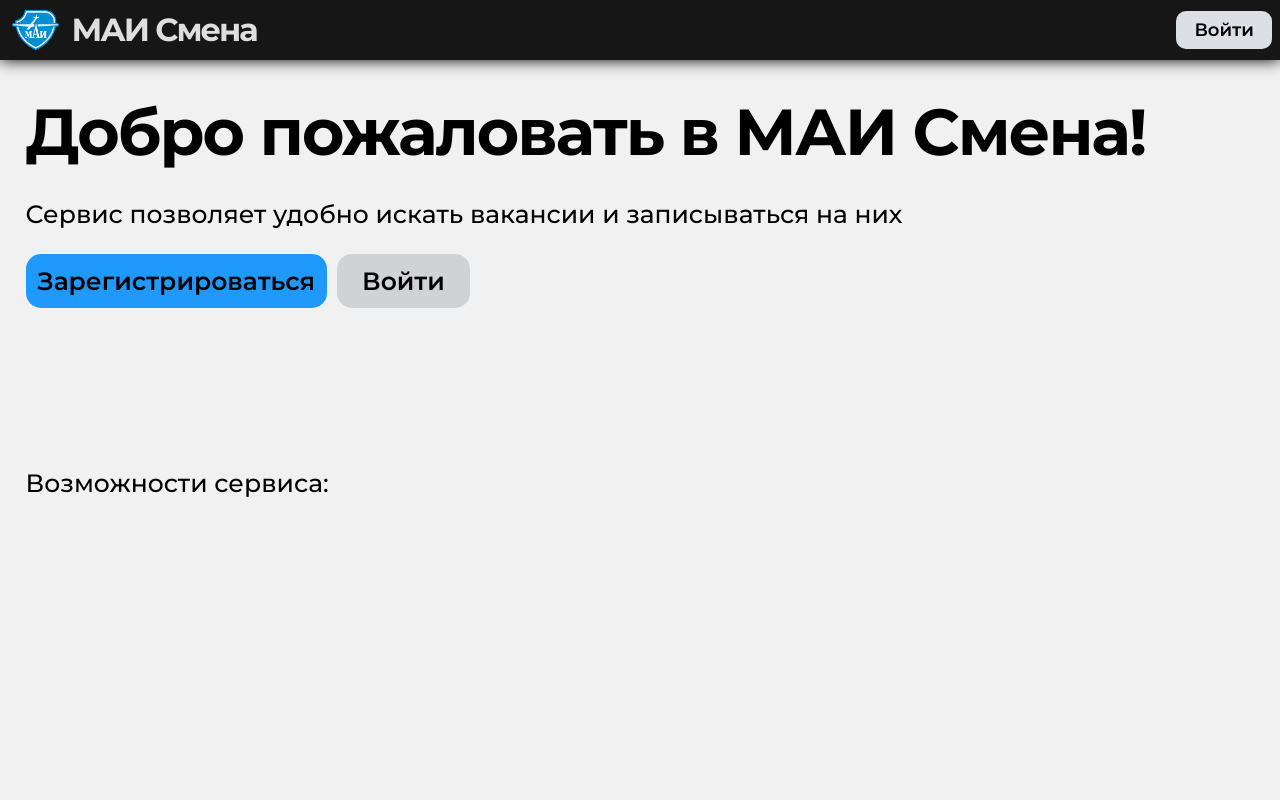
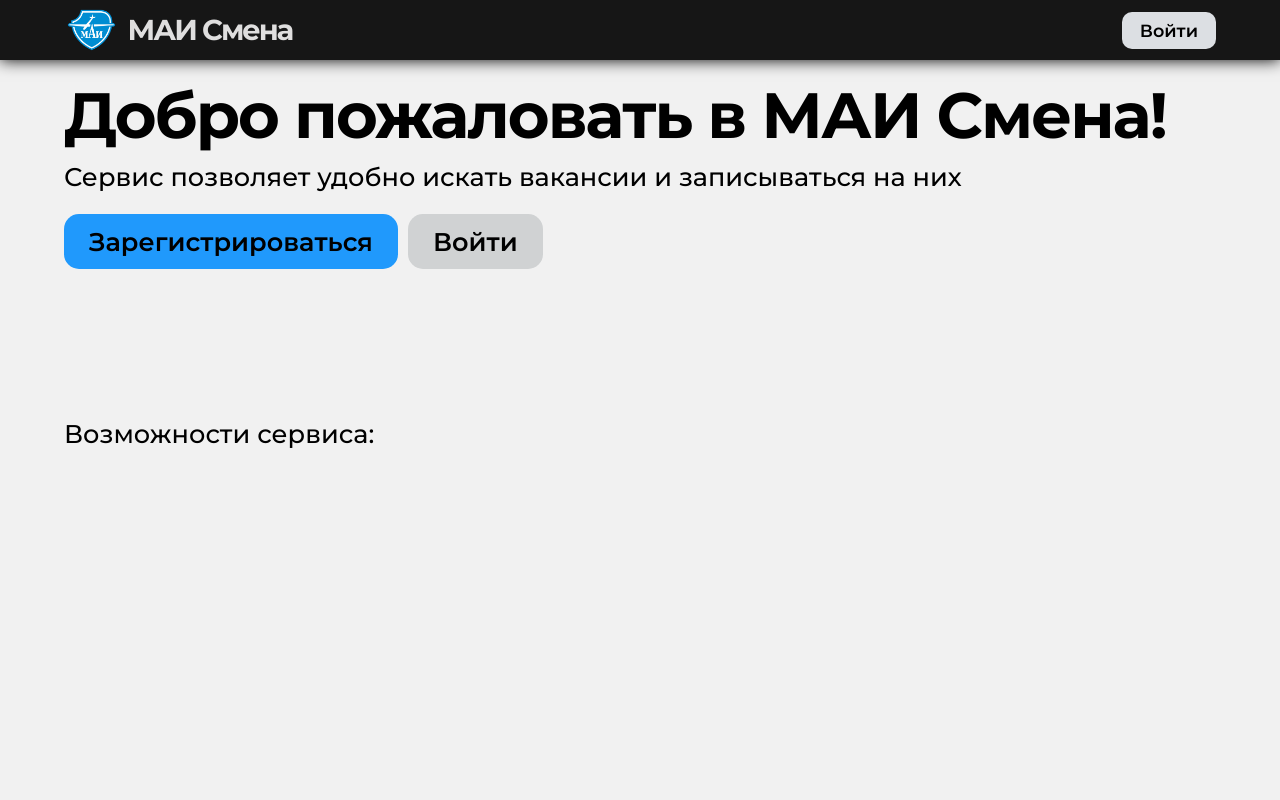
Before and after one commit to mariaiosifova/maismena, a PHP site: page / in a window 1280 px wide. Run offline with PHP 8.4, Linux system fonts and the light colour scheme.

Commit message:
adaptive

```diff
--- a/css/styles.css
+++ b/css/styles.css
@@ -5,6 +5,11 @@
     padding: 0;
     margin: 0;
     box-sizing: border-box;
+}
+
+:root {
+    --container-padding: 5%;
+    --mobile-padding: 4%;
 }
 
 body {
@@ -20,24 +25,24 @@ body {
 /* ===== КОМПОНЕНТ: ШАПКА ===== */
 .header {
     background-color: #161616;
-    padding: 8px;
+    padding: 8px var(--container-padding);
     box-shadow: 0px 0px 15px rgba(0, 0, 0, 1);
-    height: 60px; /* Фиксированная высота шапки */
+    height: 60px;
 }
 
 .header__container {
     display: flex;
     justify-content: space-between;
     align-items: center;
-    height: 100%; /* Занимает всю высоту шапки */
+    height: 100%;
 }
 
 .header__logo {
     margin-right: 10px;
     margin-left: 2px;
-    height: 44px; /* Фиксированная высота логотипа */
-    width: auto; /* Сохраняет пропорции */
-    object-fit: contain; /* Сохраняет пропорции изображения */
+    height: 44px;
+    width: auto;
+    object-fit: contain;
 }
 
 .header__title {
@@ -46,10 +51,10 @@ body {
     letter-spacing: -2px;
     color: #dfdede;
     flex-grow: 1;
-    line-height: 1; /* Убирает лишнюю высоту от line-height */
+    line-height: 1;
+    font-size: clamp(1.2rem, 4vw, 1.8rem); /* Адаптивный размер шрифта */
 }
 
-/* ДОБАВЬ ЭТО В КОНЕЦ ФАЙЛА */
 .header__logo img {
     height: 44px;
     width: auto;
@@ -58,38 +63,40 @@ body {
 
 /* ===== КОМПОНЕНТ: ГЛАВНЫЙ ЭКРАН ===== */
 .hero {
-    padding: 20px 0px;
+    padding: 20px var(--container-padding);
 }
 
 .hero__container {
     display: flex;
     flex-direction: column;
-    padding-left: 2%;
 }
 
 .hero__title {
-    font-size: 65px;
+    font-size: clamp(2.5rem, 8vw, 4rem); /* Адаптивный размер */
     font-weight: 650;
     letter-spacing: -2px;
     color: #000000;
     margin-bottom: 10px;
+    line-height: 1.1;
 }
 
 .hero__description {
-    font-size: 25px;
+    font-size: clamp(1.1rem, 4vw, 1.6rem);
     font-weight: 500;
     color: #000000;
     margin-bottom: 20px;
+    line-height: 1.3;
 }
 
 .hero__actions {
     display: flex;
     gap: 10px;
     margin-bottom: 30px;
+    flex-wrap: wrap; /* Перенос кнопок на маленьких экранах */
 }
 
 .hero__subtitle {
-    font-size: 25px;
+    font-size: clamp(1.1rem, 4vw, 1.6rem);
     font-weight: 500;
     color: #000000;
     padding-top: 10%;
@@ -111,8 +118,8 @@ body {
 .button--primary {
     background-color: rgb(32, 153, 252);
     color: #000000;
-    padding: 12px;
-    font-size: 25px;
+    padding: clamp(10px, 3vw, 12px) clamp(15px, 4vw, 25px);
+    font-size: clamp(1rem, 4vw, 1.6rem);
 }
 
 .button--primary:hover {
@@ -123,8 +130,8 @@ body {
 .button--secondary {
     background-color: rgb(208, 210, 211);
     color: #000000;
-    padding: 12px 25px;
-    font-size: 25px;
+    padding: clamp(10px, 3vw, 12px) clamp(15px, 4vw, 25px);
+    font-size: clamp(1rem, 4vw, 1.6rem);
 }
 
 .button--secondary:hover {
@@ -135,9 +142,10 @@ body {
 .button--header-login {
     background-color: rgb(220, 223, 227);
     border-radius: 10px;
-    padding: 8px 18px;
-    font-size: 18px;
+    padding: clamp(6px, 2vw, 8px) clamp(12px, 3vw, 18px);
+    font-size: clamp(0.9rem, 3vw, 1.1rem);
     color: #000000;
+    white-space: nowrap; /* Запрет переноса текста */
 }
 
 .button--header-login:hover {
```
Also changed, not shown: other parts of css/styles.css (+159 -19 lines).
